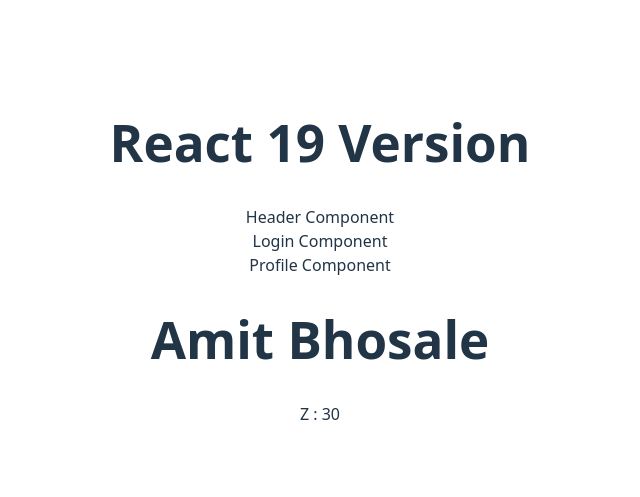
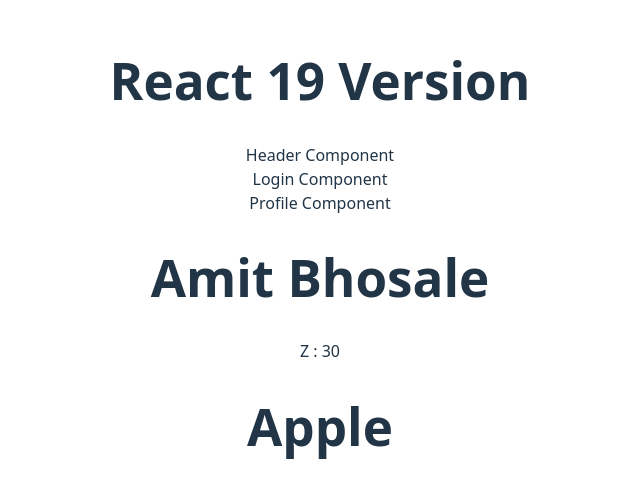
Before and after one commit to amitbhosale1137/react-demo, a React (Vite) app: page / in a window 1280 px wide. Shown: the part 147-644 px from the top of the page, without its empty margins (320-960 px from the left). Built offline with nearby package versions, Linux system fonts and the light colour scheme.

Commit message:
function calling inside html

```diff
--- a/src/App.jsx
+++ b/src/App.jsx
@@ -9,6 +9,10 @@
   let x = 10
   let y = 20
 
+  function fruit(){
+    return 'Apple'
+  }
+
   return (
     <>
       <h1>React 19 Version</h1>
@@ -17,6 +21,7 @@
       <Profile/>
       <h1>{name}</h1>
       Z : {x+y}
+      <h1>{fruit()}</h1>
     </>
   )
 }
```
